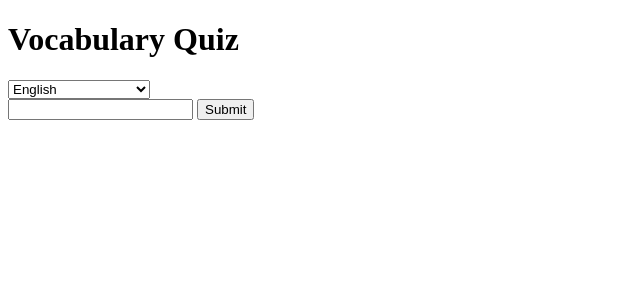
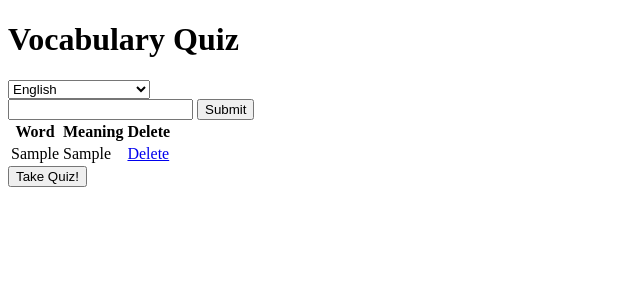
Before and after one commit to shaunyongfc/MSAP3-Vocabulary-Quiz, a Flask app: page / in a window 1280 px wide. Shown: the top 300 px of the page, without its empty margins (0-640 px from the left). Run offline with Flask 2, Linux system fonts and the light colour scheme; tables that the repository leaves empty hold one stand-in row (values such as "Sample post").

Commit message:
vocab part

```diff
--- a/app.py
+++ b/app.py
@@ -1,10 +1,13 @@
-from flask import Flask, render_template, request
+from flask import Flask, render_template, request, redirect
 from flask_sqlalchemy import SQLAlchemy
+import os, requests
 
 app = Flask(__name__)
 app.config['SQLALCHEMY_TRACK_MODIFICATIONS'] = False
 app.config['SQLALCHEMY_DATABASE_URI'] = 'sqlite:///foo.db'
 db = SQLAlchemy(app)
+
+translate_key = os.environ["TRANSLATE_KEY"]
 
 class Vocab(db.Model):
     id = db.Column(db.Integer, primary_key=True)
@@ -13,6 +16,44 @@ class Vocab(db.Model):
 
 @app.route("/", methods=["GET", "POST"])
 def index():
+    if request.method == "POST":
+        word = request.form['word']
+        language = request.form.get("language", "en")
+        meaning = translate_text(word, "en", translate_key)
+        new_word = Vocab(word=word, meaning=meaning)
+        try:
+            db.session.add(new_word)
+            db.session.commit()
+            return redirect('/')
+        except:
+            return 'Error. Please try again.'
+    else:
+        language = "en"
+        words = Vocab.query.order_by(Vocab.id).all()
+        return render_template("index.html", words=words, language=language)
 
-    language = "en"
-    return render_template("index.html", language=language)
+@app.route("/delete/<int:id>")
+def delete(id):
+    word = Vocab.query.get_or_404(id)
+    try:
+        db.session.delete(word)
+        db.session.commit()
+        return redirect('/')
+    except:
+        return 'Error. Please try again.'
+
+def translate_text(word, language, key):
+    uri = "https://api.cognitive.microsofttranslator.com/translate?api-version=3.0&to=" + language
+    headers = {
+        'Ocp-Apim-Subscription-Key': key,
+        'Content-type': 'application/json'
+    }
+    json = [{ "text": word}]
+    try:
+        print("Translating", word)
+        response = requests.post(uri, headers=headers, json=json)
+        response.raise_for_status()
+        meaning = response.json()[0]["translations"][0]["text"]
+        return meaning
+    except:
+        return "Error calling the Translator Text API"
--- a/templates/index.html
+++ b/templates/index.html
@@ -6,7 +6,6 @@
 {% block body %}
 <div class="container">
 		<div class="row">
-				<div class="col-sm-12 text-center">
 				<form method="POST" enctype="multipart/form-data">
 						<div class="language">
 								<select id="language" class="form-control" name="language">
@@ -27,6 +26,26 @@
 								<input type="submit" id="submit-button" value="Submit">
 						</div>
 				</form>
+				<table>
+						<tr>
+								<th>Word</th>
+								<th>Meaning</th>
+								<th>Delete</th>
+						</tr>
+						{% for word in words %}
+								<tr>
+										<td>{{ word.word }}</td>
+										<td>{{ word.meaning }}</td>
+										<td>
+												<a href="/delete/{{word.id}}">
+														Delete
+												</a>
+										</td>
+								</tr>
+						{% endfor %}
+				</table>
+				<div class="take-quiz">
+						<input type="submit" id="take-quiz" value="Take Quiz!">
 				</div>
 </div>
 </div>
```
Also changed, not shown: foo.db (added), 1 other file. Lines whose indentation alone changed are shown as unchanged.
